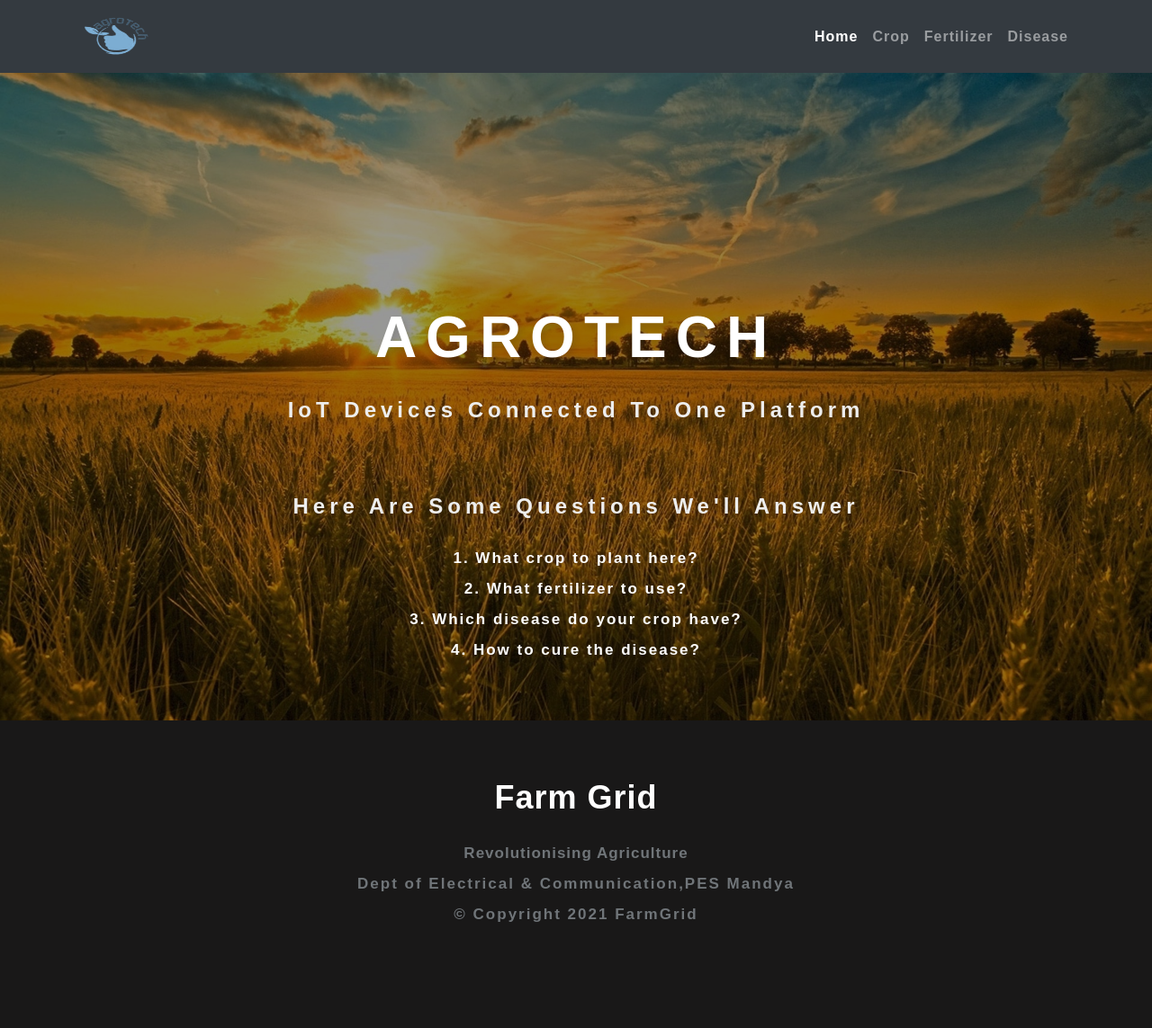
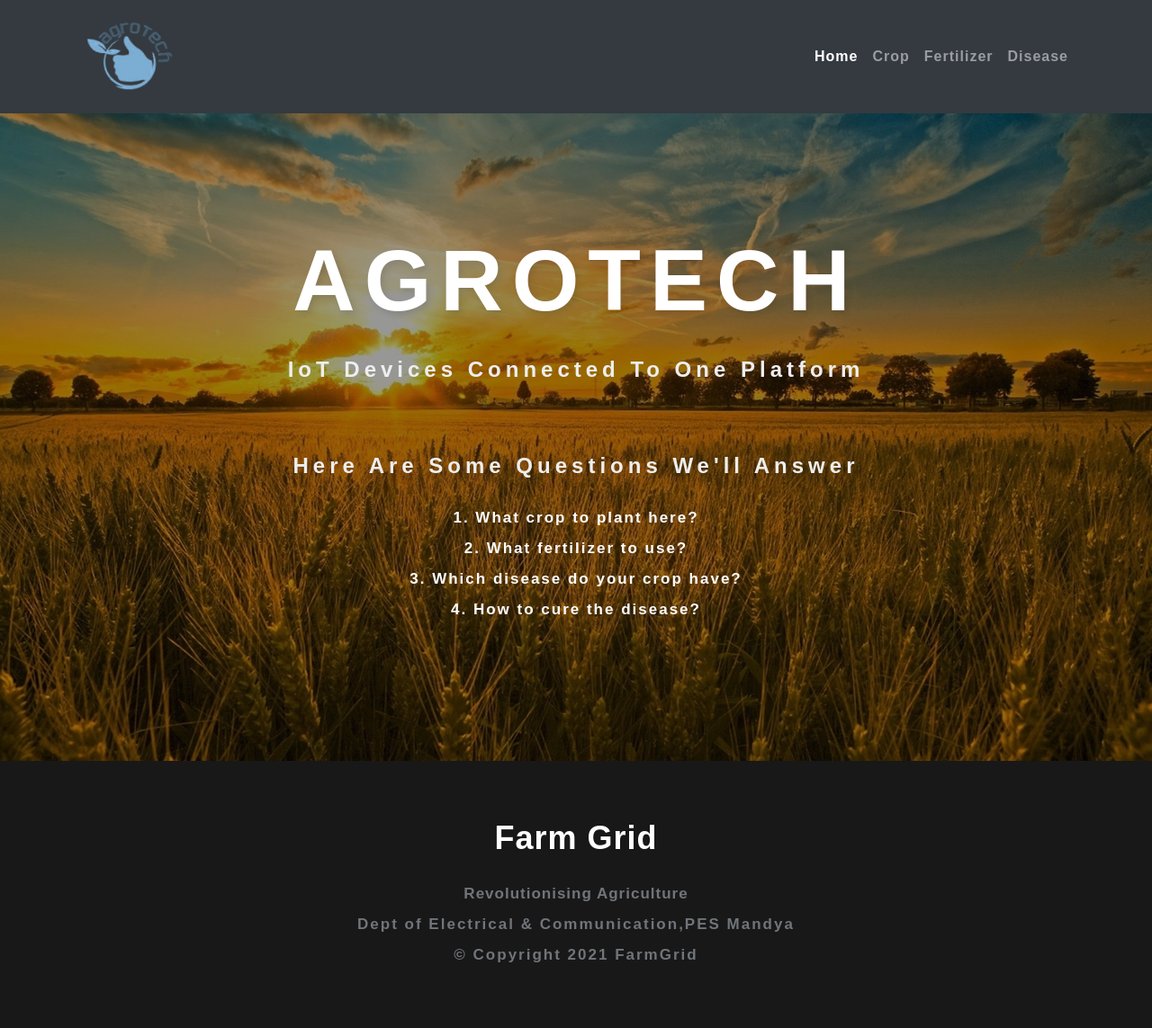
Before and after one commit to amrutha-somayaji/agrotechV5, a Flask app: page / in a window 1280 px wide. Shown: the whole page at 90% size. Before the commit the page ends 1025 px from the top, so only its background shows below. Run offline with Flask 2, Linux system fonts and the light colour scheme; parts of the project's set-up code (start-up, migrations or seed data) failed here and were passed over; some libraries are stand-ins or nearby versions; some web fonts are replaced.

Commit message:
frontend 1.2

```diff
--- a/static/css/style.css
+++ b/static/css/style.css
@@ -84,7 +84,6 @@ header {
 nav {
 	margin:0;
 	padding: 0;
-    background-color: white;
 	/* position: relative; */
 }
 
@@ -409,11 +408,11 @@ li > a:only-child:after { content: ''; }
 }
 
 .w3layouts-banner-info {
-    padding-top: 16em;
+    padding-top: 8em;
 }
 
 .w3layouts-banner-info h3 {
-    font-size: 4em;
+    font-size: 6em;
     text-shadow: 3px 4px 6px rgba(45, 45, 45, 0.15);
     font-weight: 600;
     color: #fff;
--- a/templates/layout.html
+++ b/templates/layout.html
@@ -158,7 +158,7 @@ Smartphone Compatible web template, free webdesigns for Nokia, Samsung, LG, Sony
 	<nav class="navbar navbar-expand-lg navbar-dark bg-dark static-top" style="background-color: #1C00ff00;">
 		<div class="container">
 			<a class="navbar-brand" href="{{ url_for('home') }}">
-				<img src="{{ url_for('static', filename='images/logo.jpg') }}" style="width: 90px; height: 55px" alt="">
+				<img src="{{ url_for('static', filename='images/logo.jpg') }}" style="width: 120px; height: 100px" alt="">
 			</a>
 			<button class="navbar-toggler" type="button" data-toggle="collapse" data-target="#navbarResponsive"
 				aria-controls="navbarResponsive" aria-expanded="false" aria-label="Toggle navigation">
```
